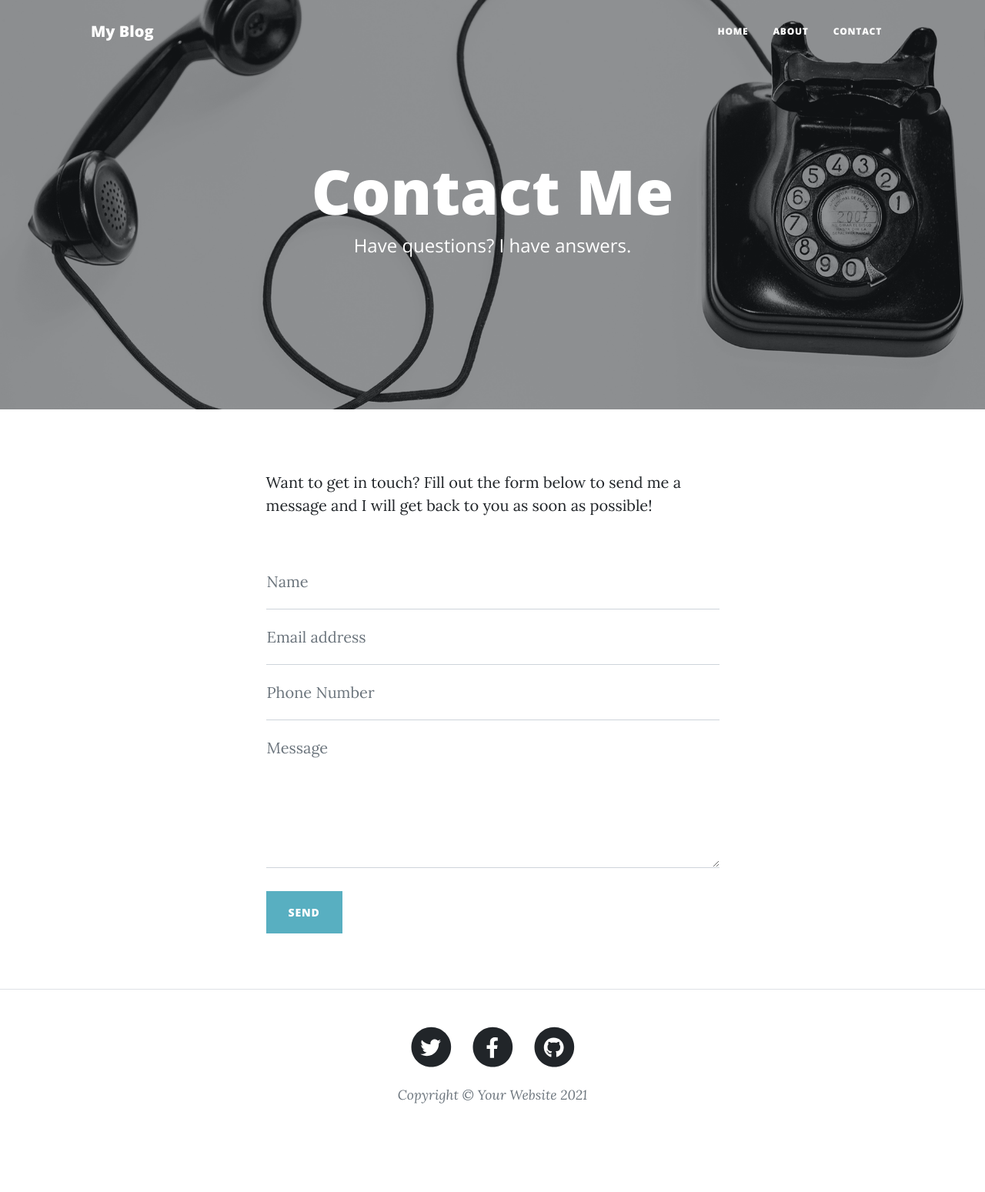
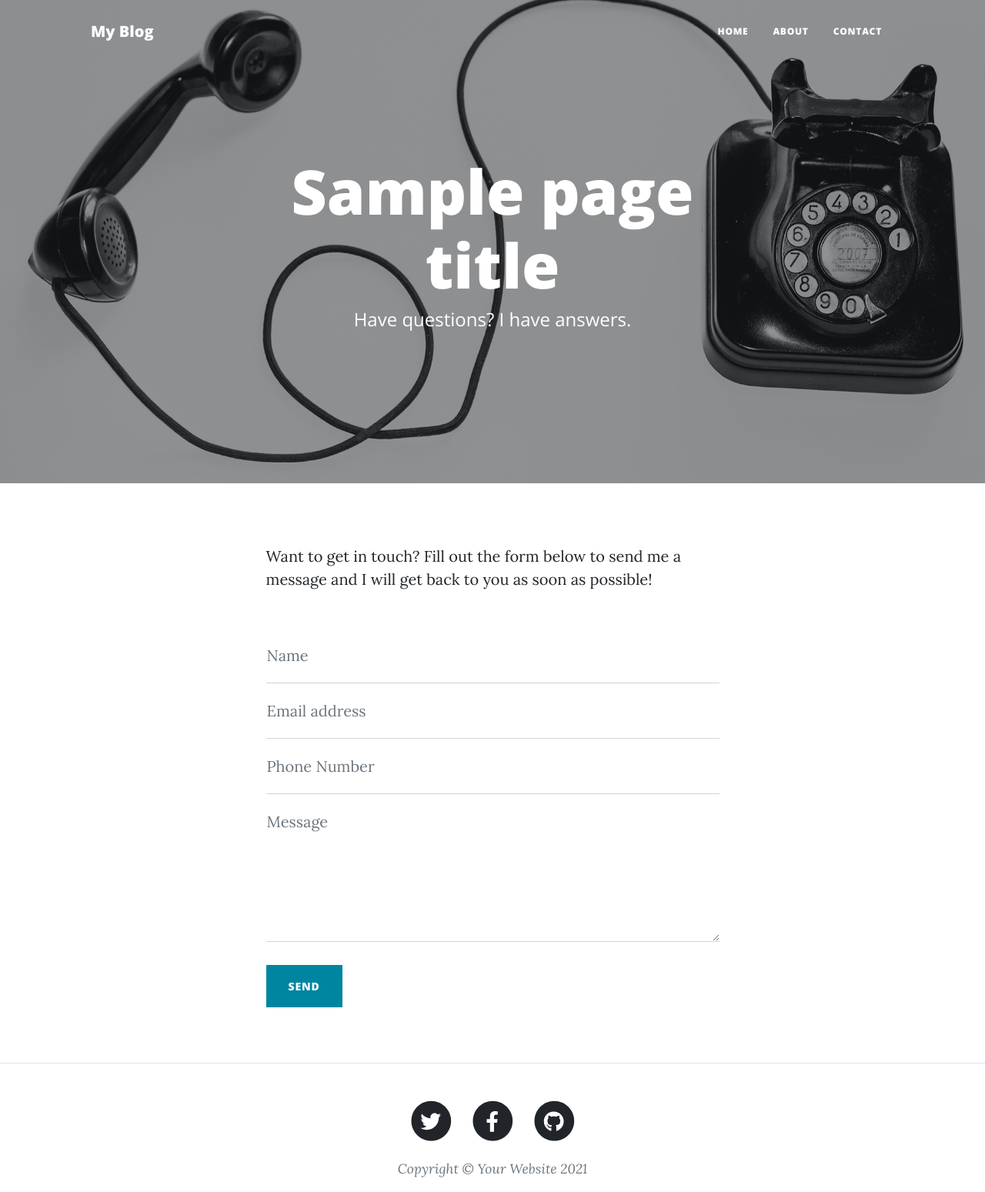
Before and after one commit to maryletteroa/my-blog, a Flask app: template templates/contact.html in a window 1280 px wide. Shown: the top 1549 px of the page at 77% size. Before the commit the page ends 1434 px from the top, so only its background shows below. Run offline with Flask 2, Linux system fonts and the light colour scheme; the template is opened without the code that fills it: most values are stand-ins (such as "Sample title", 1, 10 or a date in 2020); some libraries are stand-ins or nearby versions.

Commit message:
add functionality for contact form

```diff
--- a/main.py
+++ b/main.py
@@ -1,6 +1,12 @@
-from flask import Flask, render_template
-from datetime import datetime
+from flask import Flask, render_template, request
 import requests
+import smtplib, ssl
+import os
+
+SMTP = os.environ.get("SMTP")
+MY_EMAIL = os.environ.get("MY_EMAIL")
+PASSWORD = os.environ.get("PASSWORD")
+TO_EMAIL = os.environ.get("TO_EMAIL")
 
 app = Flask(__name__)
 
@@ -15,9 +21,29 @@ def home():
 def about():
     return render_template("about.html")
 
-@app.route("/contact")
+@app.route("/contact", methods=["GET", "POST"])
 def contact():
-    return render_template("contact.html")
+    if request.method == "POST":
+        page_title = f"Successfully sent your message"
+        name = request.form["name"]
+        email = request.form["email"]
+        phone_number = request.form["phone_number"]
+        message = request.form["message"]
+        email_body = f"Name: {name}\nEmai: {email}\nMessage: {message}"
+
+        ## comment out when sending emails for real ##
+        # with smtplib.SMTP_SSL(SMTP, 465, context=ssl.create_default_context()) as connection:
+        #     connection.login(user=MY_EMAIL, password=PASSWORD)
+        #     connection.sendmail(
+        #         from_addr=MY_EMAIL,
+        #         to_addrs=TO_EMAIL,
+        #         msg=f"Subject:New Message\n\n{email_body}"
+        #     )
+
+        print(email_body)
+    else:
+        page_title = "Contact Me"
+    return render_template("contact.html", page_title=page_title)
 
 @app.route("/post/<int:id>")
 def get_post(id):
@@ -27,4 +53,4 @@ def get_post(id):
     return render_template("post.html", post=post)
 
 if __name__ == "__main__":
-    app.run(debug=True)
+    app.run()
--- a/templates/contact.html
+++ b/templates/contact.html
@@ -5,7 +5,7 @@
                 <div class="row gx-4 gx-lg-5 justify-content-center">
                     <div class="col-md-10 col-lg-8 col-xl-7">
                         <div class="page-heading">
-                            <h1>Contact Me</h1>
+                            <h1>{{ page_title }}</h1>
                             <span class="subheading">Have questions? I have answers.</span>
                         </div>
                     </div>
@@ -26,25 +26,25 @@
                             <!-- To make this form functional, sign up at-->
                             <!-- https://startbootstrap.com/solution/contact-forms-->
                             <!-- to get an API token!-->
-                            <form id="contactForm" data-sb-form-api-token="API_TOKEN">
+                            <form id="contactForm" data-sb-form-api-token="API_TOKEN" action="{{ url_for('contact') }}" method="post">
                                 <div class="form-floating">
-                                    <input class="form-control" id="name" type="text" placeholder="Enter your name..." data-sb-validations="required" />
+                                    <input class="form-control" id="name" type="text" placeholder="Enter your name..." data-sb-validations="required" name="name"/>
                                     <label for="name">Name</label>
                                     <div class="invalid-feedback" data-sb-feedback="name:required">A name is required.</div>
                                 </div>
                                 <div class="form-floating">
-                                    <input class="form-control" id="email" type="email" placeholder="Enter your email..." data-sb-validations="required,email" />
+                                    <input class="form-control" id="email" type="email" placeholder="Enter your email..." data-sb-validations="required,email" name="email" />
                                     <label for="email">Email address</label>
                                     <div class="invalid-feedback" data-sb-feedback="email:required">An email is required.</div>
                                     <div class="invalid-feedback" data-sb-feedback="email:email">Email is not valid.</div>
                                 </div>
                                 <div class="form-floating">
-                                    <input class="form-control" id="phone" type="tel" placeholder="Enter your phone number..." data-sb-validations="required" />
+                                    <input class="form-control" id="phone" type="tel" placeholder="Enter your phone number..." data-sb-validations="required" name="phone_number" />
                                     <label for="phone">Phone Number</label>
                                     <div class="invalid-feedback" data-sb-feedback="phone:required">A phone number is required.</div>
                                 </div>
                                 <div class="form-floating">
-                                    <textarea class="form-control" id="message" placeholder="Enter your message here..." style="height: 12rem" data-sb-validations="required"></textarea>
+                                    <textarea class="form-control" id="message" placeholder="Enter your message here..." style="height: 12rem" data-sb-validations="required" name="message"></textarea>
                                     <label for="message">Message</label>
                                     <div class="invalid-feedback" data-sb-feedback="message:required">A message is required.</div>
                                 </div>
@@ -67,7 +67,7 @@
                                 <!-- an error submitting the form-->
                                 <div class="d-none" id="submitErrorMessage"><div class="text-center text-danger mb-3">Error sending message!</div></div>
                                 <!-- Submit Button-->
-                                <button class="btn btn-primary text-uppercase disabled" id="submitButton" type="submit">Send</button>
+                                <button class="btn btn-primary text-uppercase" id="submitButton" type="submit">Send</button>
                             </form>
                         </div>
                     </div>
```
